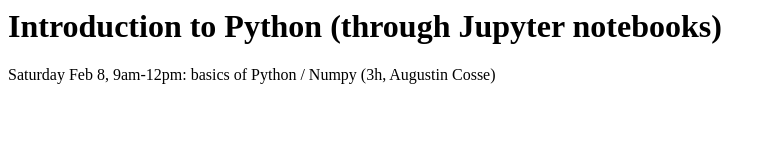
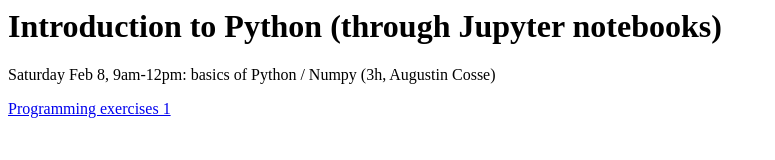
Before and after one commit to acosse/BootCampPython, a plain HTML site: page index.html in a window 1280 px wide. Shown: the whole page, without its empty margins (0-775 px from the left). Drawn offline with Linux system fonts and the light colour scheme.

Commit message:
linked to exercises

```diff
--- a/index.html
+++ b/index.html
@@ -3,3 +3,5 @@
 <p>
 Saturday Feb 8, 9am-12pm: basics of Python / Numpy (3h, Augustin Cosse)<br>
 </p>
+
+<a href="https://nbviewer.jupyter.org/github/acosse/BootCampPython/blob/master/Bootcamp%20Numpy%20Lab.ipynb">Programming exercises 1</a>
```
